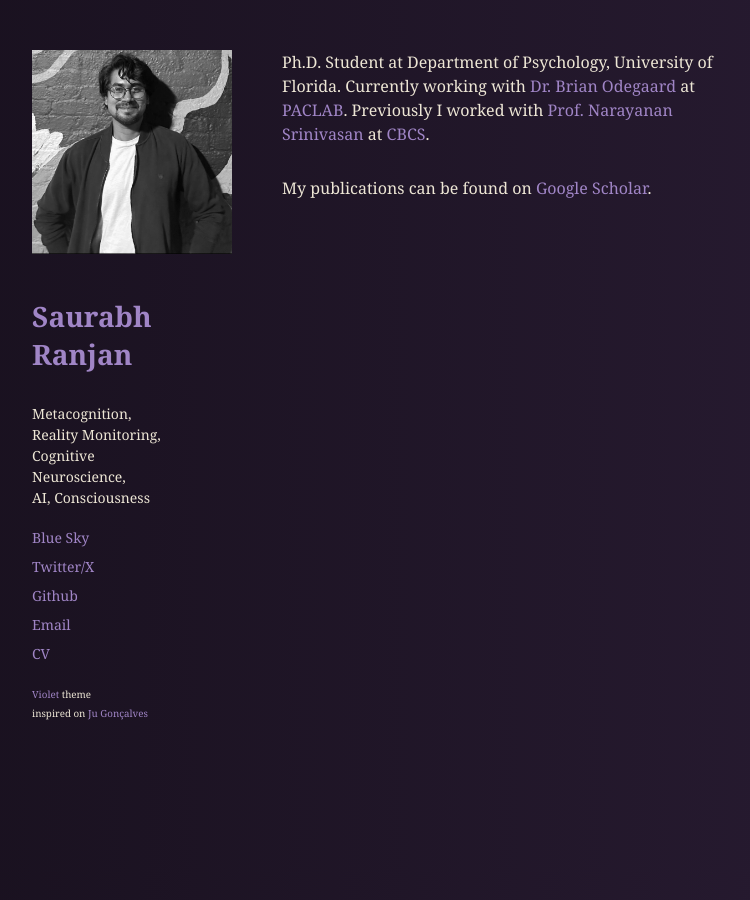
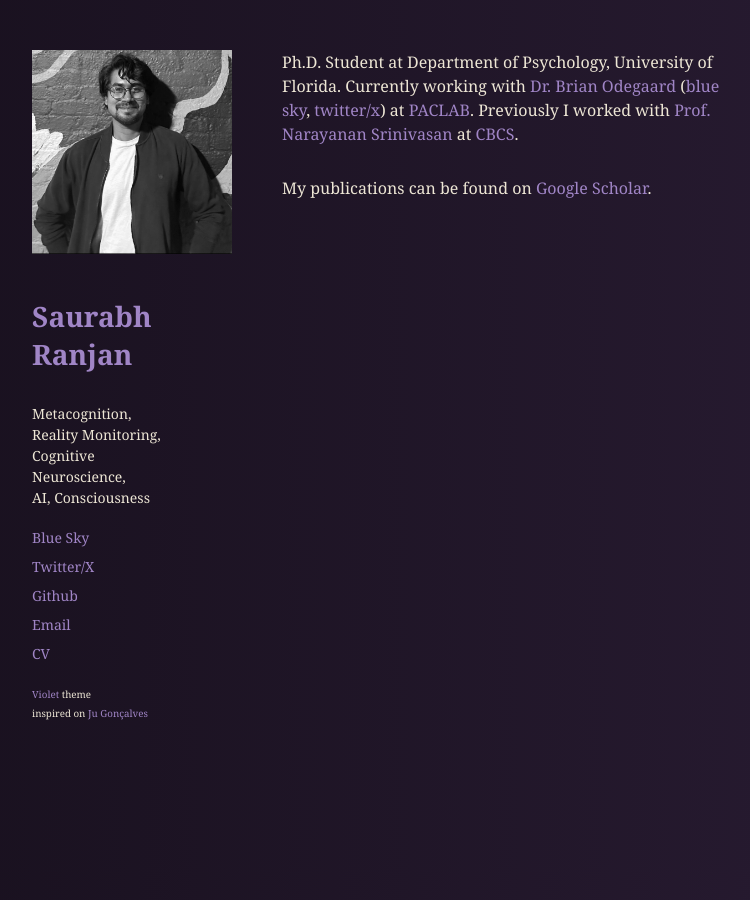
Before and after one commit to saurabhr/saurabhr.github.io, a Jekyll site: the page built from index.html, in a window 1280 px wide. Shown: the whole page, without its empty margins (68-818 px from the left). Built offline with Jekyll 4.4.1, drawn with Linux system fonts in a browser that asks for light colours.

Commit message:
update socials

```diff
--- a/index.html
+++ b/index.html
@@ -36,7 +36,7 @@ title: Home
 <section class="content">
   <p>
     Ph.D. Student at Department of Psychology, University of Florida.
-    Currently working with <a href="https://people.clas.ufl.edu/bodegaard/" target=_blank>Dr. Brian Odegaard</a> at <a href="https://paclab.psych.ufl.edu/" target=_blank>PACLAB</a>.
+    Currently working with <a href="https://people.clas.ufl.edu/bodegaard/" target=_blank>Dr. Brian Odegaard</a> (<a href="https://bsky.app/profile/brianodegaard.bsky.social" target=_blank>blue sky</a>, <a href="https://twitter.com/BrianOdegaard2" target=_blank>twitter/x</a>) at <a href="https://paclab.psych.ufl.edu/" target=_blank>PACLAB</a>.
     Previously I worked with <a href="https://sites.google.com/site/ammuns68/" target=_blank>Prof. Narayanan Srinivasan</a> at <a href="https://cbcs.ac.in/" target=_blank>CBCS</a>.
   <p>
     My publications can be found on <a href="https://scholar.google.com/citations?user=bzE80XYAAAAJ&hl=en" target=_blank>Google Scholar</a>.
```
